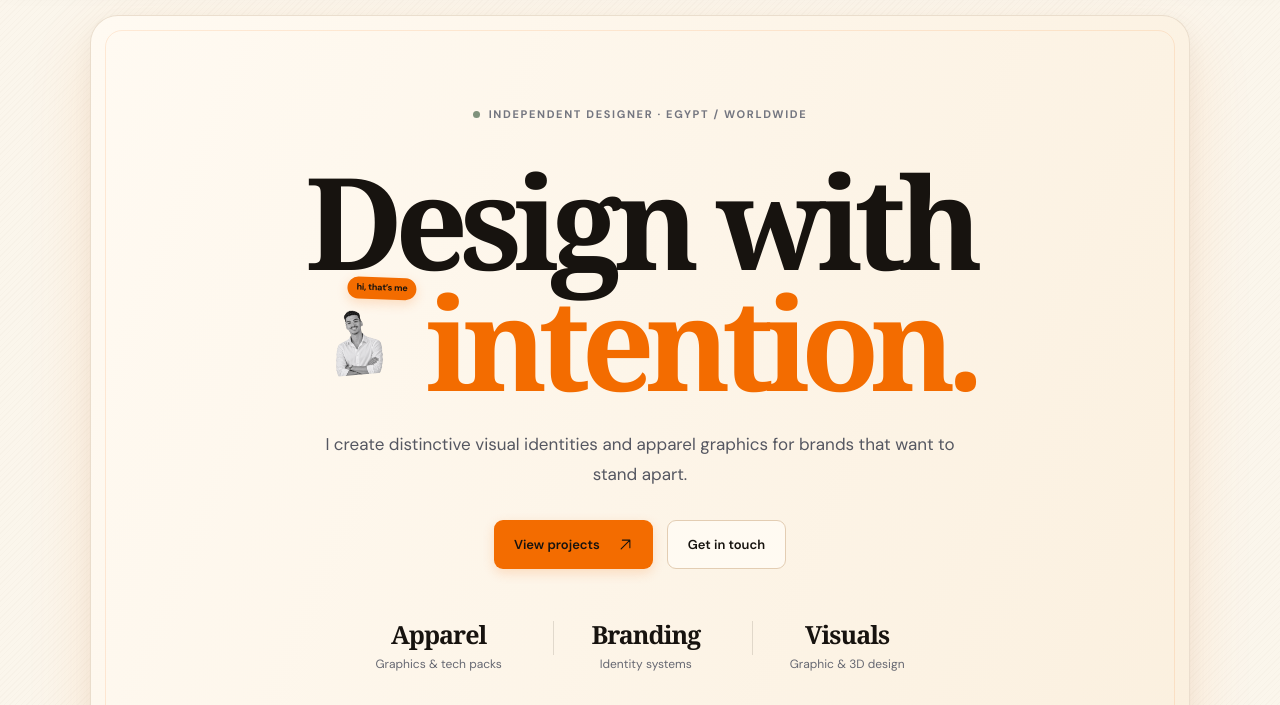
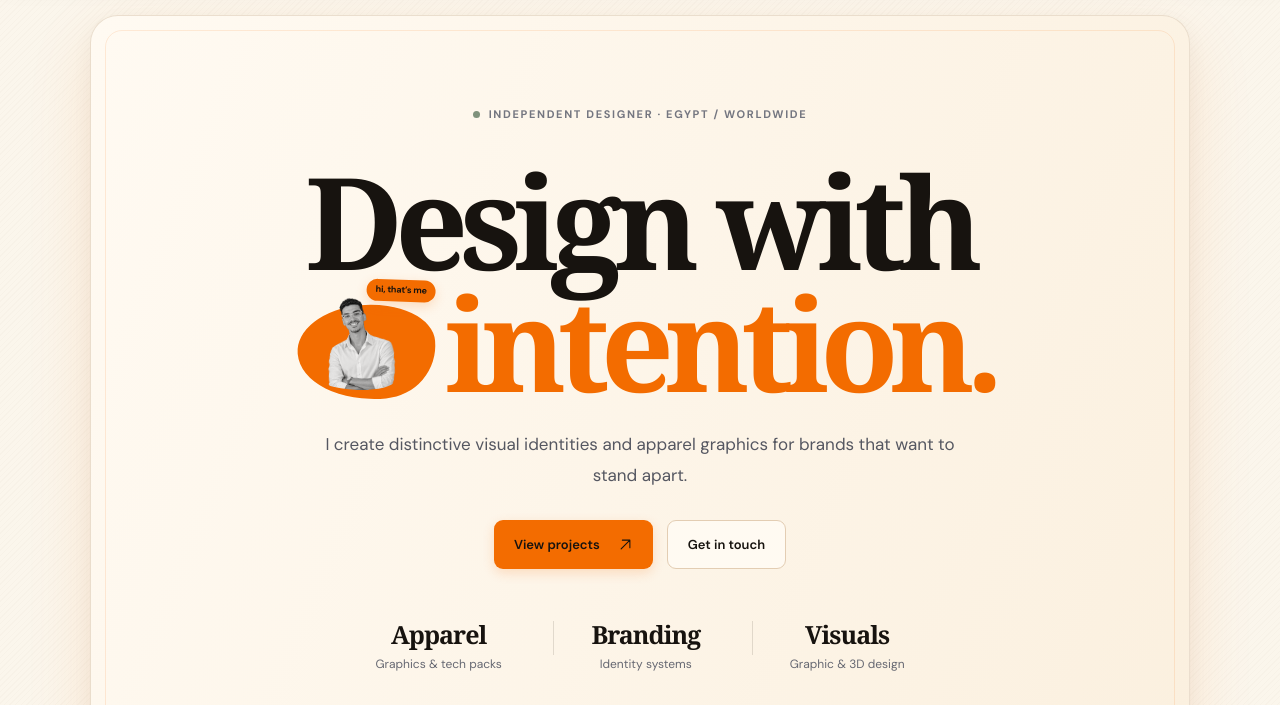
Before and after one commit to amrahmed39200-byte/amr-ahmed-creative-studio, a plain HTML site: page index.html in a window 1280 px wide. Shown: the part 95-800 px from the top of the page. Drawn offline with Linux system fonts and the light colour scheme.

Commit message:
Style portrait with offset orange organic backing

```diff
--- a/styles.css
+++ b/styles.css
@@ -703,3 +703,47 @@ footer > a:not(.wordmark) { display: inline-flex; align-items: center; gap: 10px
     transform: translate(6px, 6px);
   }
 }
+
+
+/* Portrait sticker: organic orange offset backing, matching the reference */
+.hero-portrait-sticker {
+  width: clamp(112px, 10.8vw, 148px);
+  height: clamp(76px, 7.4vw, 102px);
+  border: 0;
+  border-radius: 0;
+  background: transparent;
+  overflow: visible;
+  transform: rotate(-5deg);
+  isolation: isolate;
+}
+.hero-portrait-sticker::before {
+  content: "";
+  position: absolute;
+  z-index: -1;
+  inset: 0;
+  background: var(--accent, #f36c00);
+  border-radius: 48% 52% 39% 61% / 45% 44% 56% 55%;
+  transform: translate(12px, 10px);
+}
+.hero-portrait-sticker .portrait-main {
+  position: relative;
+  z-index: 1;
+  width: 100%;
+  height: 100%;
+  object-fit: cover;
+  object-position: center 28%;
+  border-radius: 48% 52% 39% 61% / 45% 44% 56% 55%;
+  filter: grayscale(1);
+}
+.hero-portrait-sticker > span {
+  z-index: 2;
+}
+@media (max-width: 700px) {
+  .hero-portrait-sticker {
+    width: clamp(76px, 19vw, 100px);
+    height: clamp(54px, 13.5vw, 72px);
+  }
+  .hero-portrait-sticker::before {
+    transform: translate(7px, 6px);
+  }
+}
```
